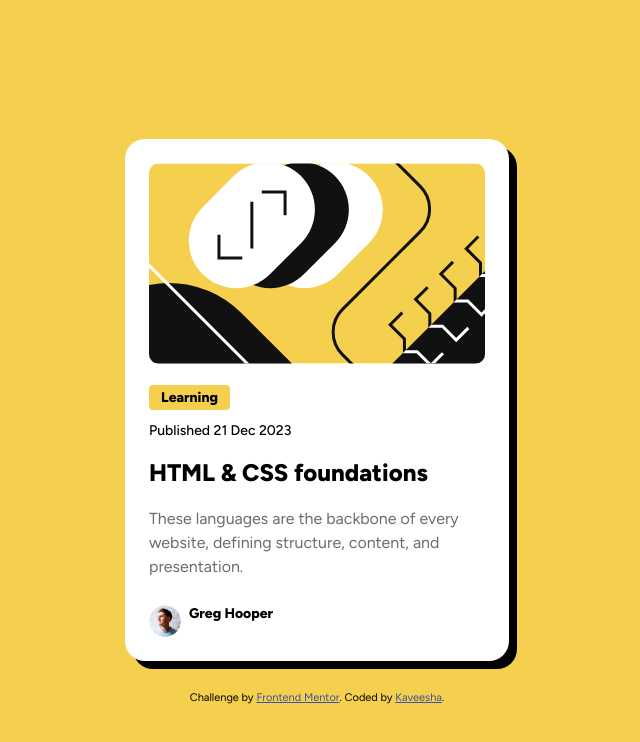
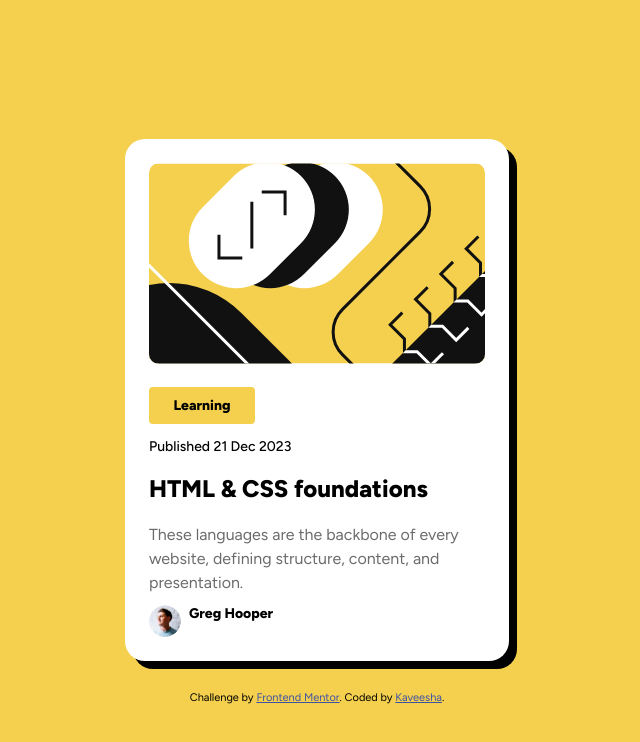
Before and after one commit to kaveeshagim/blog-preview-card, a plain HTML site: page index.html in a window 1280 px wide. Shown: the whole page, without its empty margins (323-963 px from the left). Drawn offline with Linux system fonts and the light colour scheme.

Commit message:
Badge styles changes

```diff
--- a/style.css
+++ b/style.css
@@ -66,7 +66,10 @@ body {
     gap: 20px;
 }
 
-.badge span{
+.badge{
+    display: flex;
+    justify-content: center;
+    align-items: center;
     width: 82px;
     height: 29px;
     padding-left: 12px;
@@ -75,11 +78,15 @@ body {
     padding-right: 12px;
     background-color: var(--yellow);
     border-radius: 4px;
+    gap: 8px;
+}
+
+.badge span{
+    background-color: var(--yellow);
     color: black;
     font-size: 14px;
     font-weight: 800;
     text-align: center;
-    gap: 8px;
     line-height: 150%;
 
 }
```
